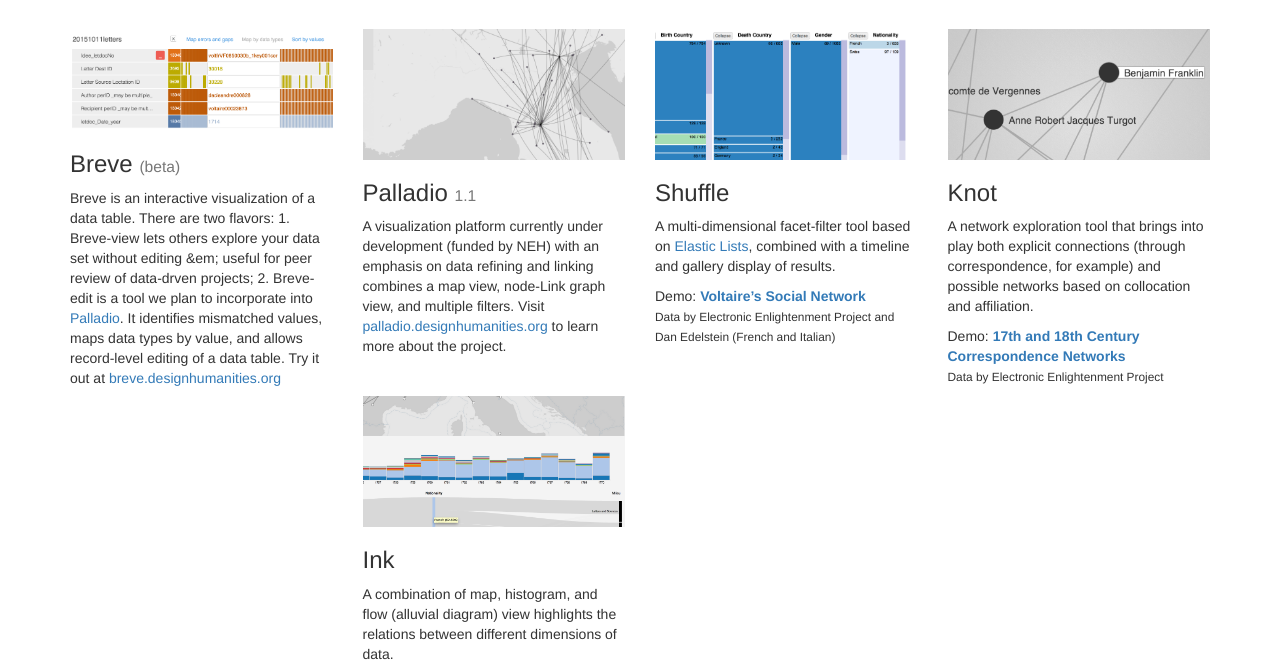
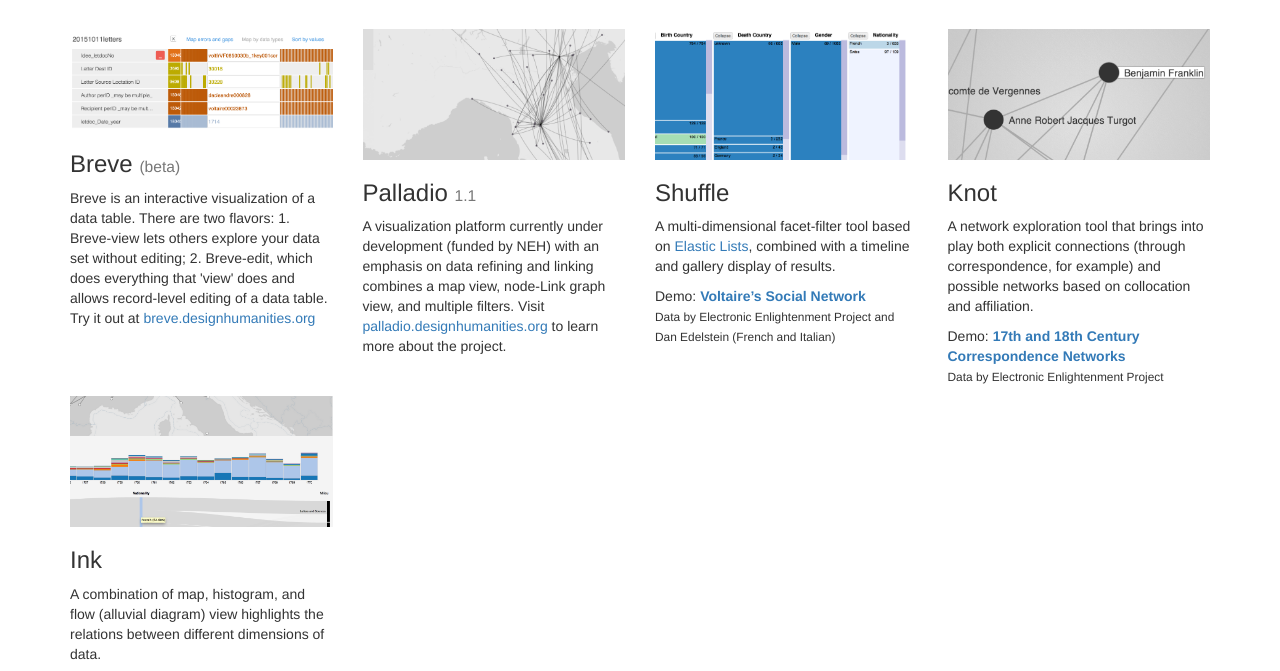
Before and after one commit to humanitiesplusdesign/humanitiesplusdesign.github.com, a plain HTML site: page index.html in a window 1280 px wide. Shown: the part 111-782 px from the top of the page. Drawn offline with nearby package versions, Linux system fonts and the light colour scheme.

Commit message:
update note on breve

```diff
--- a/index.html
+++ b/index.html
@@ -43,7 +43,7 @@
 				<div class="col-lg-3 col-md-3">
 					<img class="img-responsive" src="imgs/breve.png"></img>
 					<h3>Breve <small>(beta)</small></h3>
-					<p>Breve is an interactive visualization of a data table. There are two flavors: 1. Breve-view lets others explore your data set without editing &em;  useful for peer review of data-drven projects; 2. Breve-edit is a tool we plan to incorporate into <a href="http://palladio.designhumanities.org/">Palladio</a>. It identifies mismatched values, maps data types by value, and allows record-level editing of a data table. Try it out at <a href="http://breve.designhumanities.org/">breve.designhumanities.org</a></p>
+					<p>Breve is an interactive visualization of a data table. There are two flavors: 1. Breve-view lets others explore your data set without editing; 2. Breve-edit, which does everything that 'view' does and allows record-level editing of a data table. Try it out at <a href="http://breve.designhumanities.org/">breve.designhumanities.org</a></p>
 				</div>
 
 				<!-- Palladio -->
```
